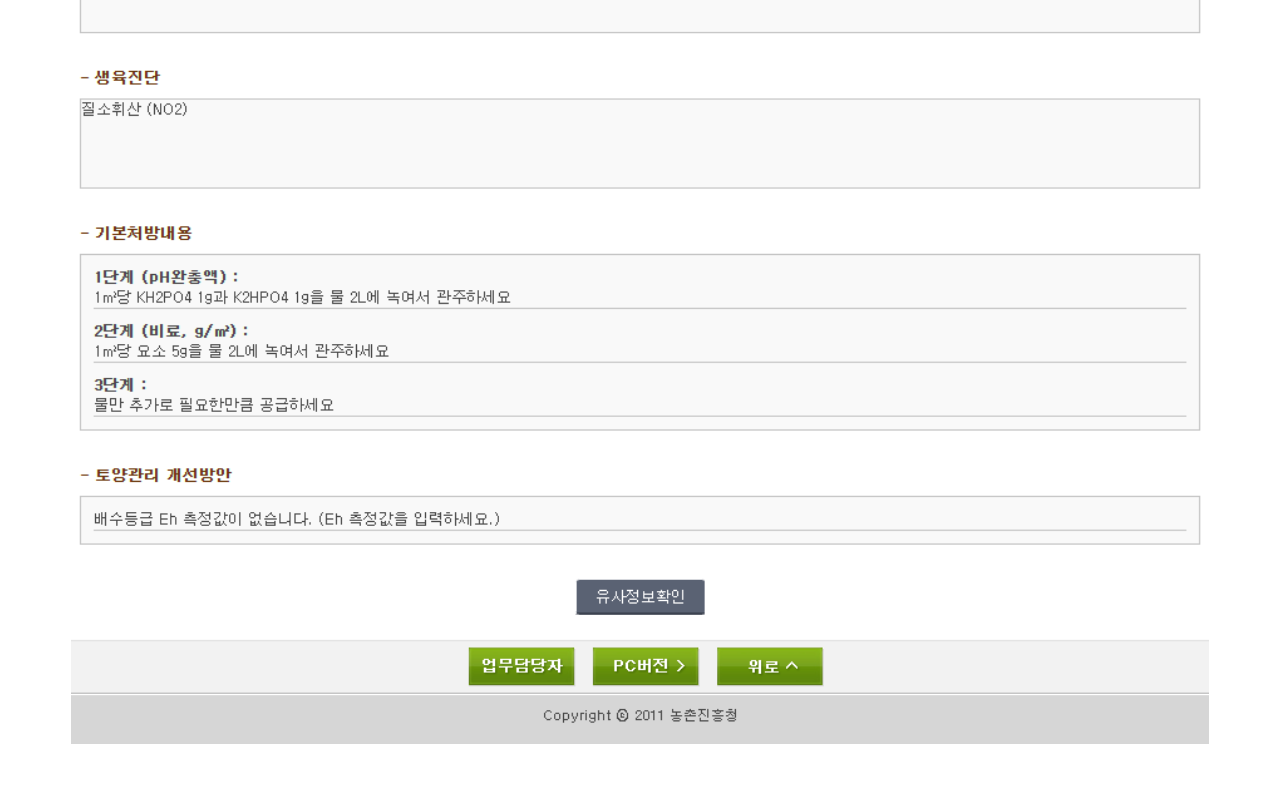
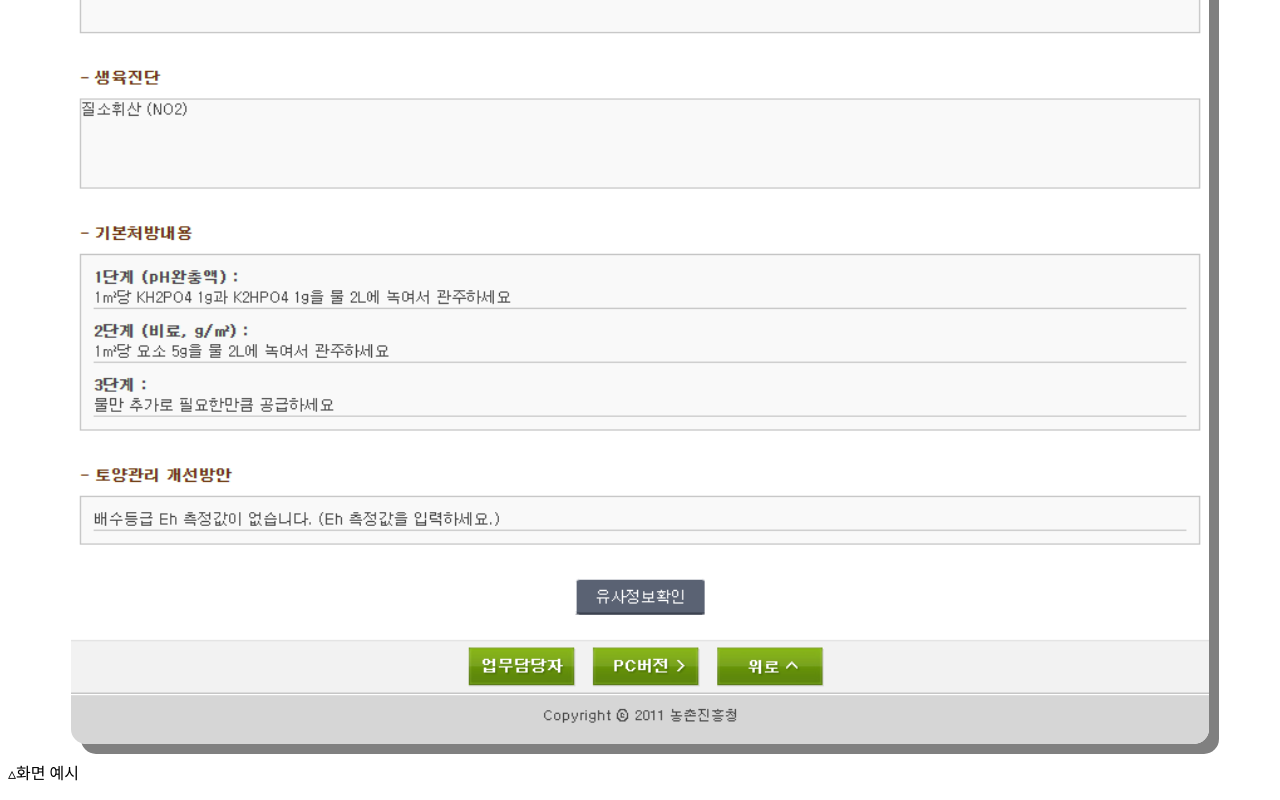
Before and after one commit to soilchem/Result, a plain HTML site: page index.html in a window 1280 px wide. Shown: the part 437-1237 px from the top of the page. Before the commit the page ends 1189 px from the top, so only its background shows below. Drawn offline with Linux system fonts and the light colour scheme; a web font is replaced by a local one.

Commit message:
Update index.html

```diff
--- a/index.html
+++ b/index.html
@@ -26,6 +26,9 @@
         width: 90%;
         margin: auto;
         display: block;
+        border-radius: 15px;
+        box-shadow: 10px 10px gray;
+
     }
 
     .space {
@@ -37,6 +40,7 @@
     <h1 class="title">현장진단 처방결과</h1>
     <div class="space"></div>
     <img src="./Prescription.png" class="img">
+    <p>▵화면 예시</p>
 
 </body>
 
```
